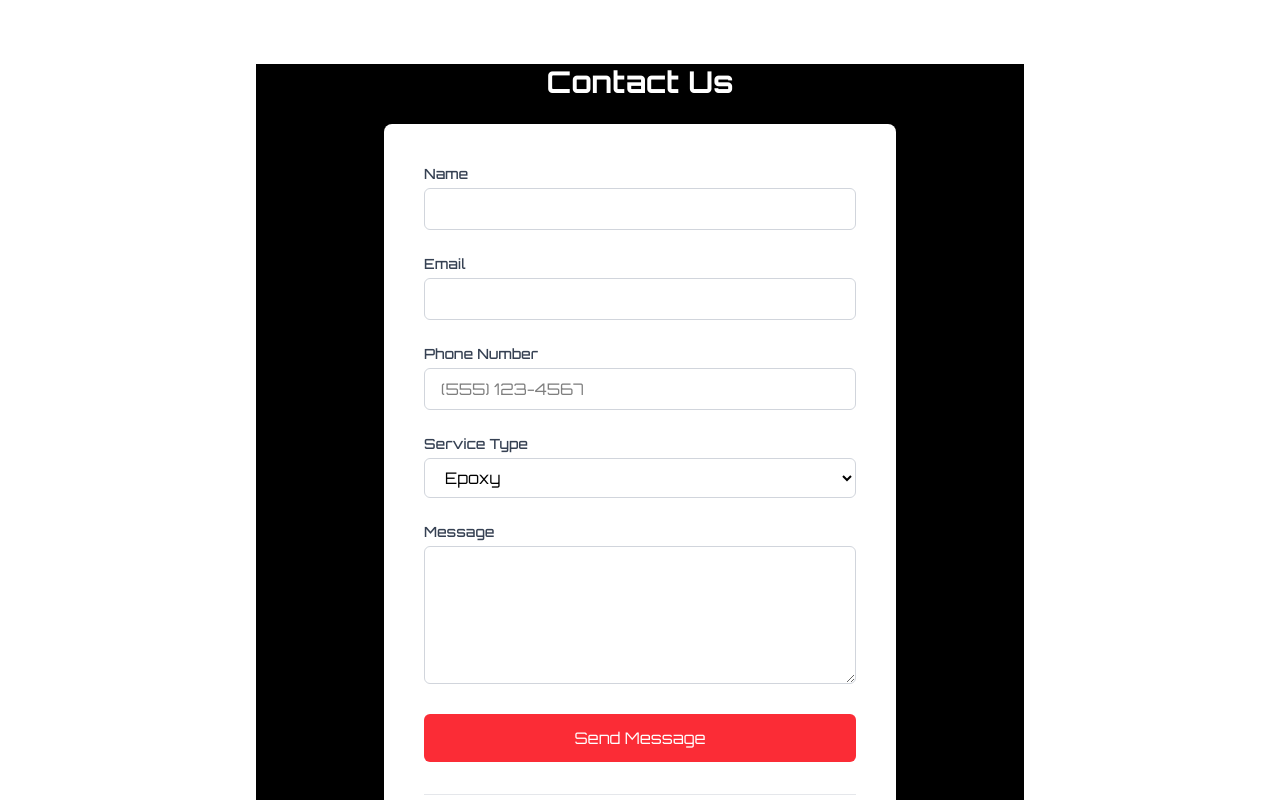
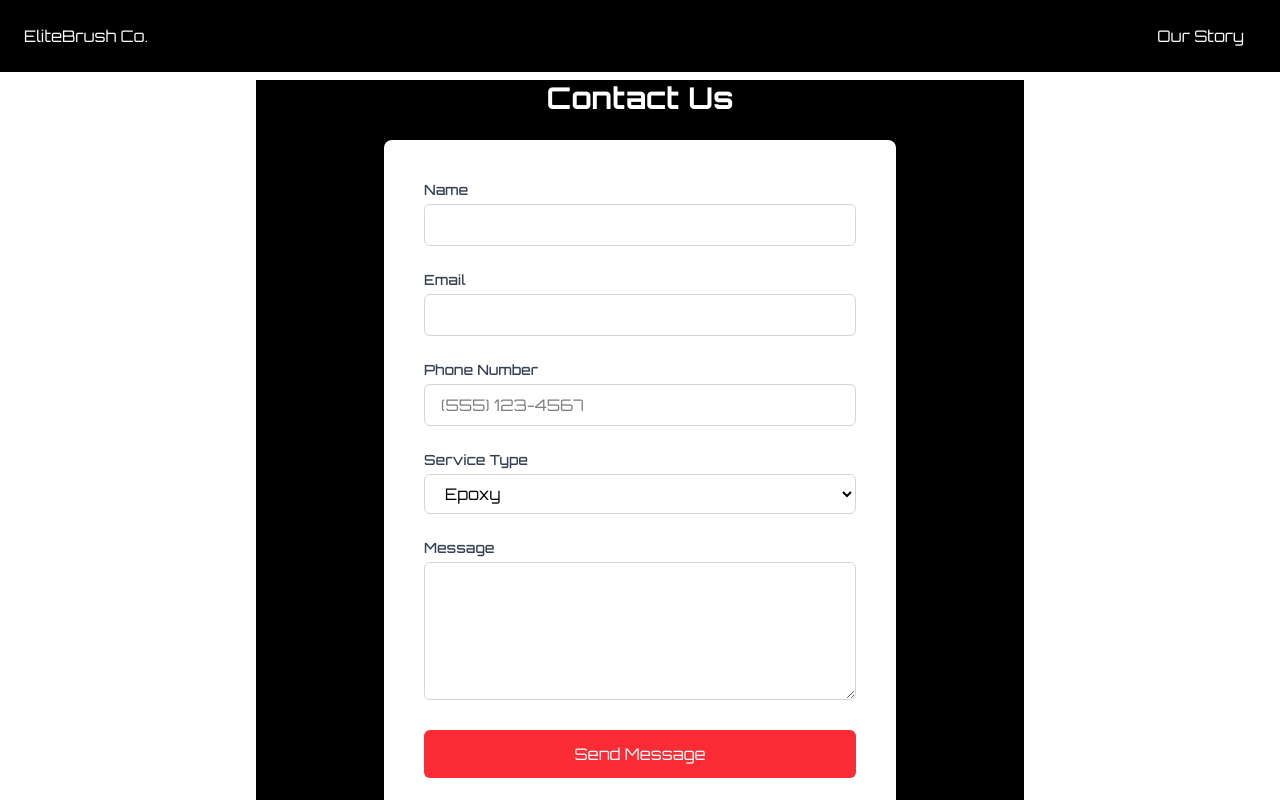
Before and after one commit to GauravBainz/studio-elitebrush-website, a Next.js app in the folder nextjs-elitebrush-website/: page /contact in a window 1280 px wide. Shown: the top 800 px of the page. Built offline with nearby package versions, Linux system fonts and the light colour scheme.

Commit message:
made background of nav black on contact

```diff
--- a/nextjs-elitebrush-website/src/app/contact/page.tsx
+++ b/nextjs-elitebrush-website/src/app/contact/page.tsx
@@ -4,24 +4,22 @@ import Link from "next/link";
 export default function ContactPage() {
   return (
     <main className="container mx-auto min-h-screen max-w-3xl p-0 bg-black">
-      <div className="absolute top-4 left-4">
+      <nav className="fixed top-0 left-0 right-0 z-50 px-6 py-4 flex justify-between items-center bg-black">
         <Link href="/">
           <span className="text-white hover:text-red-500 transition-all">
             EliteBrush Co.
           </span>
         </Link>
-      </div>
+        <div className="flex space-x-6">
+          <Link
+            href="/about"
+            className="px-3 py-2 text-white transition-all hover:text-red-500">
+            Our Story
+          </Link>
+        </div>
+      </nav>
 
-      <div className="absolute top-4 right-4">
-        <Link
-          href="/about"
-          className="px-5 py-2 text-white rounded-md transition-all
-                    hover:text-red-500 hover:text-shadow-lg">
-          Our Story
-        </Link>
-      </div>
-
-      <section className="mt-16">
+      <section className="mt-20">
         <h1 className="text-3xl font-bold mb-6 text-center text-white">Contact Us</h1>
 
         <div className="max-w-lg mx-auto bg-white rounded-lg shadow-md p-10">
```
